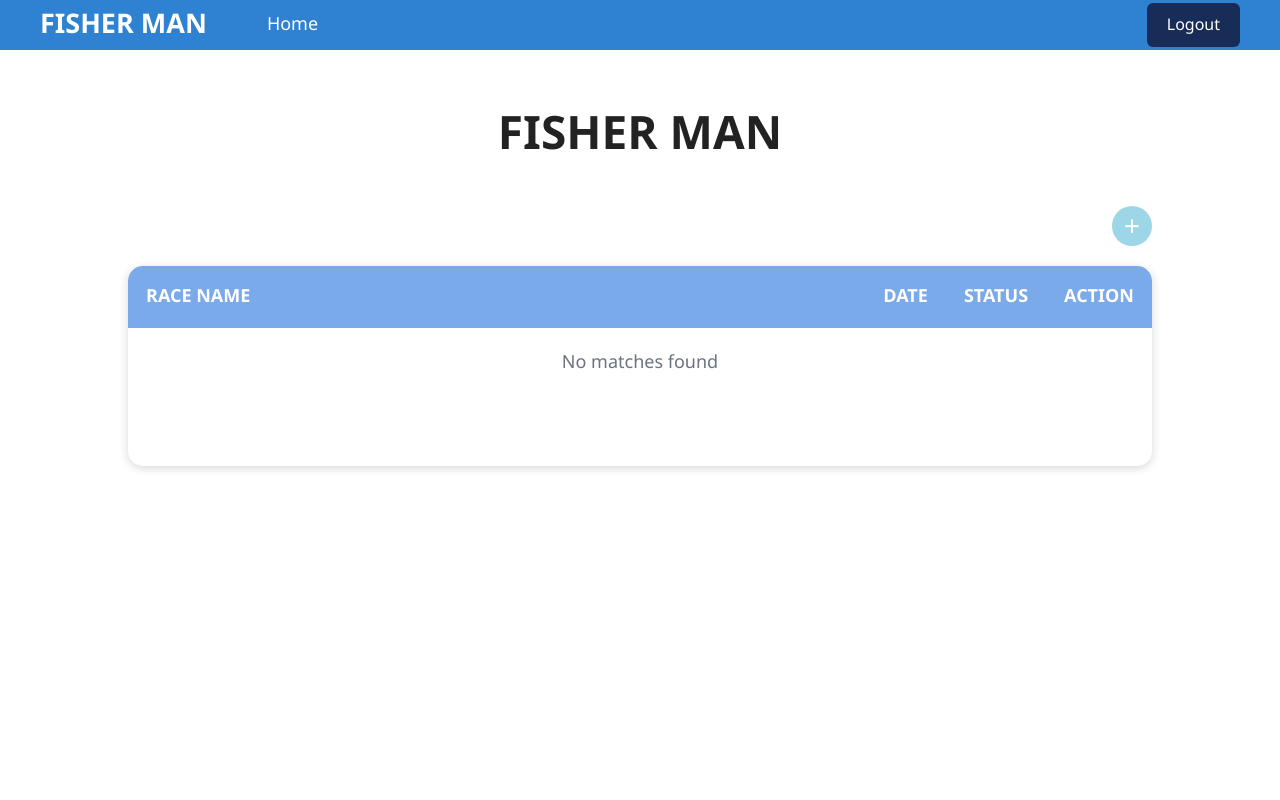
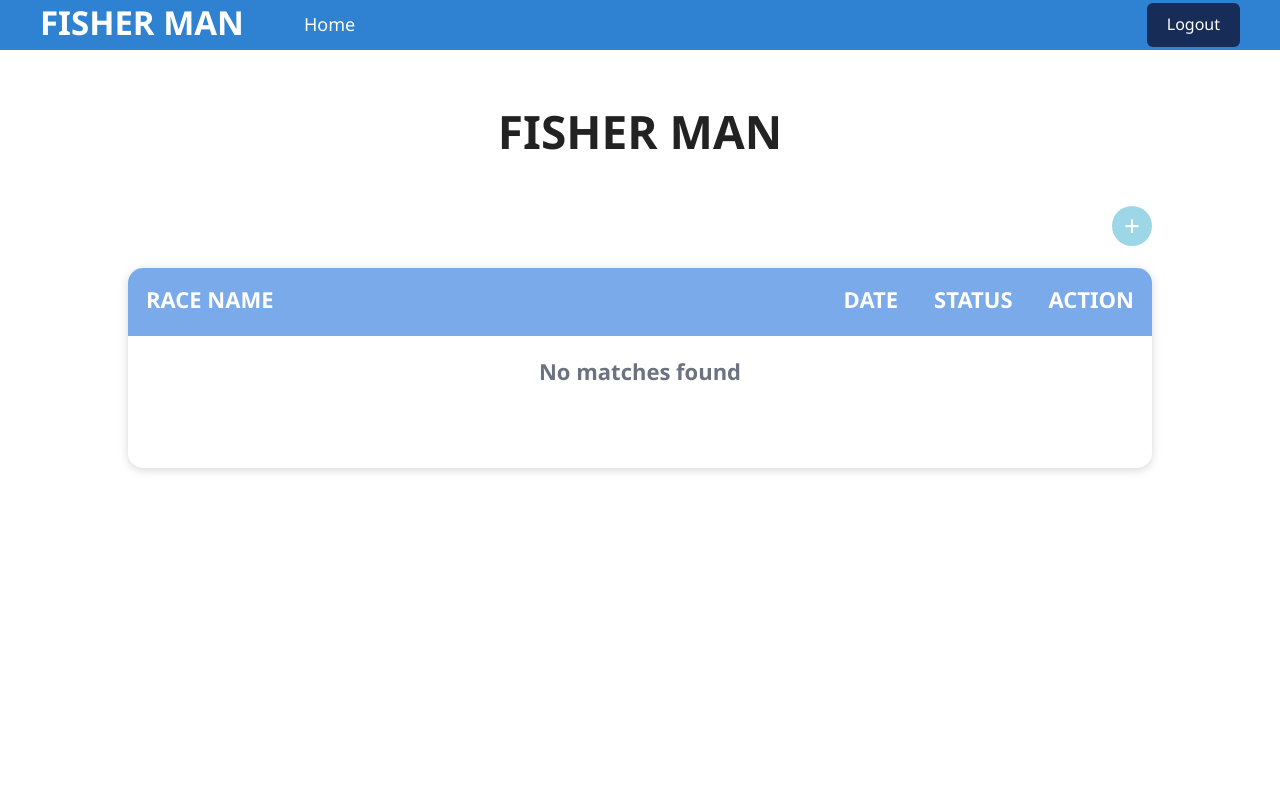
Before and after one commit to ZeNZeR07/Fisherman, a PHP site: page /home_page.php in a window 1280 px wide. Run offline with PHP 8.4, Linux system fonts and the light colour scheme; a user stored in the database is signed in; data that the repository does not hold is empty.

Commit message:
style: bold table text, load Noto Sans Thai font, bump base font size to 22px
Table cells across race_page.php, dashboard.php, and home_page.php are
now bold and darker for readability. Load Noto Sans Thai from Google
Fonts (it was referenced in CSS but never actually fetched, so Thai
bold text was falling back to a system font) and raise the base body
and table font size from 18px to 22px. Also show each category's
target weight directly in the dashboard.php heading.

```diff
--- a/dashboard.php
+++ b/dashboard.php
@@ -72,6 +72,9 @@ foreach ($categories as $cat) {
     <meta charset="UTF-8">
     <meta name="viewport" content="width=device-width, initial-scale=1.0">
     <title>Dashboard</title>
+    <link rel="preconnect" href="https://fonts.googleapis.com">
+    <link rel="preconnect" href="https://fonts.gstatic.com" crossorigin>
+    <link href="https://fonts.googleapis.com/css2?family=Noto+Sans+Thai:wght@400;500;600;700;800&display=swap" rel="stylesheet">
     <link rel="stylesheet" href="style/dashboardedS.css">
 </head>
 <body>
@@ -96,7 +99,7 @@ foreach ($categories as $cat) {
 
             <?php if (count($categories) > 0): ?>
                 <?php foreach ($categories as $cat): ?>
-                <h3 style="margin: 20px 0 20px;"><?= htmlspecialchars($cat['name']) ?> (Top <?= htmlspecialchars($cat['prize_quota']) ?>)</h3>
+                <h3 style="margin: 20px 0 20px;"><?= htmlspecialchars($cat['name']) ?> -  <?= htmlspecialchars($cat['min_weight']) ?> กก.</h3>
                 <div class="table-scroll">
                 <table>
                     <tr>
--- a/home_page.php
+++ b/home_page.php
@@ -48,6 +48,9 @@ $status_labels = [
     <meta charset="UTF-8">
     <meta name="viewport" content="width=device-width, initial-scale=1.0">
     <title>Home Page</title>
+    <link rel="preconnect" href="https://fonts.googleapis.com">
+    <link rel="preconnect" href="https://fonts.gstatic.com" crossorigin>
+    <link href="https://fonts.googleapis.com/css2?family=Noto+Sans+Thai:wght@400;500;600;700;800&display=swap" rel="stylesheet">
     <link rel="stylesheet" href="style/home_pagena.css">
 </head>
 
--- a/race_page.php
+++ b/race_page.php
@@ -249,6 +249,9 @@ $teams = $stmt->fetchAll(PDO::FETCH_ASSOC);
     <meta charset="UTF-8">
     <meta name="viewport" content="width=device-width, initial-scale=1.0">
     <title>Race Page</title>
+    <link rel="preconnect" href="https://fonts.googleapis.com">
+    <link rel="preconnect" href="https://fonts.gstatic.com" crossorigin>
+    <link href="https://fonts.googleapis.com/css2?family=Noto+Sans+Thai:wght@400;500;600;700;800&display=swap" rel="stylesheet">
     <link rel="stylesheet" href="style/race_pageasak.css">
     <style>
         /* ---------- Card-style input form ---------- */
--- a/style/home_pagena.css
+++ b/style/home_pagena.css
@@ -9,7 +9,7 @@ body{
     margin: 0;
     background: #ffffff;
     min-height: 100vh;
-    font-size: 18px;
+    font-size: 22px;
     line-height: 1.65;
 }
 
@@ -81,18 +81,19 @@ th,
 td{
     padding: 16px 18px;
     vertical-align: middle;
-    font-size: 18px;
+    font-size: 22px;
 }
 
 th{
     background: #7aaae9;
     color: white;
-    font-size: 18px;
+    font-size: 22px;
     font-weight: 700;
 }
 
 td{
-    font-weight: 500;
+    color: #111827;
+    font-weight: 700;
 }
 
 /* Text columns (e.g. race name) take the remaining space and stay left-aligned */
@@ -401,7 +402,7 @@ td{
         gap: 12px;
         padding: 13px 14px;
         font-size: 16px;
-        font-weight: 500;
+        font-weight: 700;
         border-bottom: 1px solid #f1f5f9;
     }
 
```
Also changed, not shown: style/dashboardedS.css (+5 -5 lines), style/race_pageasak.css (+4 -4 lines).
